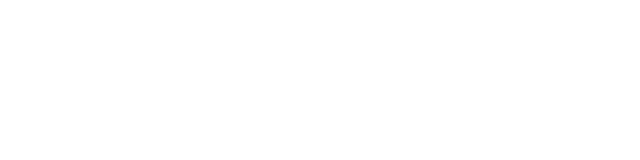
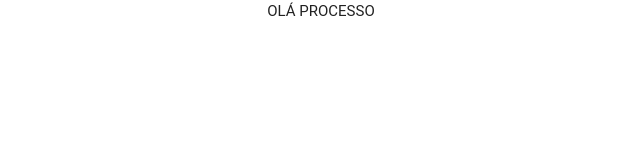
Before and after one commit to Viniciusdevti/processos, a React (Create React App) app in the folder frontend/: page /processo in a window 1280 px wide. Shown: the top 160 px of the page, without its empty margins (319-959 px from the left). Built offline with nearby package versions, Linux system fonts and the light colour scheme.

Commit message:
update routes

```diff
--- a/frontend/src/routes.js
+++ b/frontend/src/routes.js
@@ -11,7 +11,7 @@
 
       <Switch>
         <Route path="/" exact component={Login} />
-        <Route path="/processos" exact component={Processo} />
+        <Route path="/processo" exact component={Processo} />
 
 
       </Switch>
```
